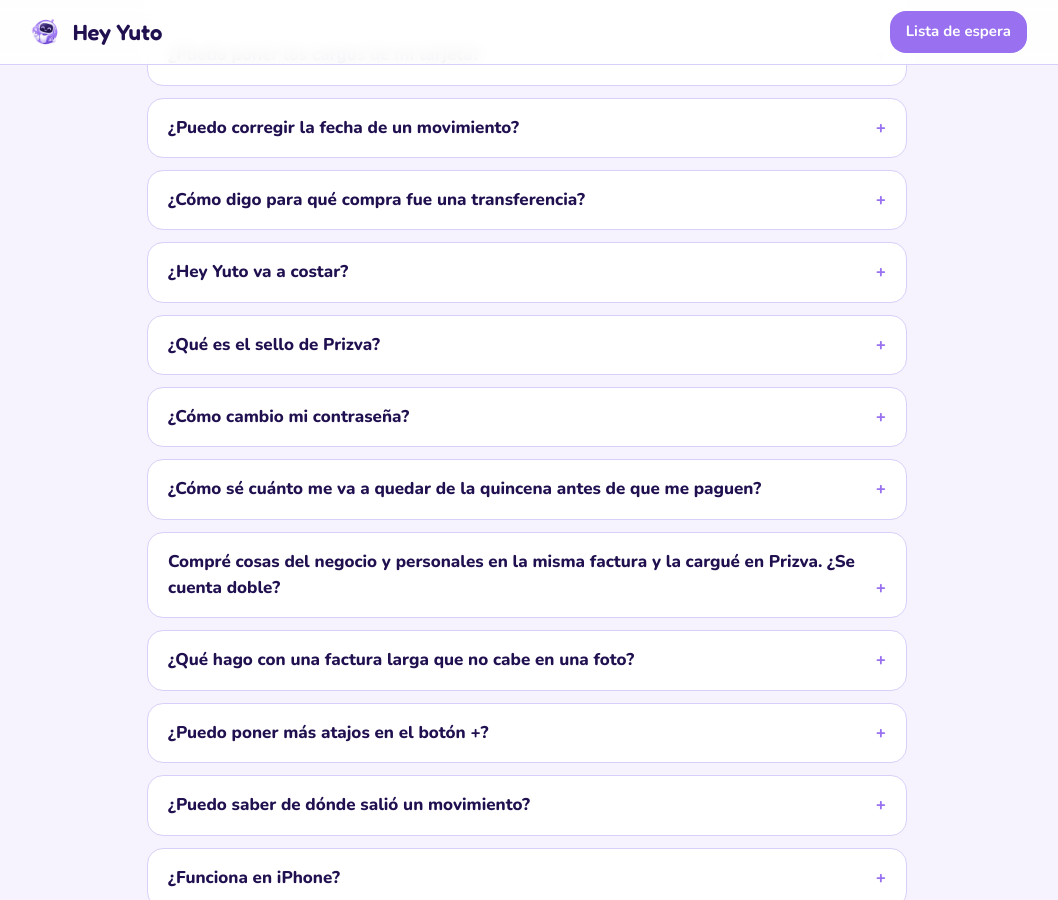
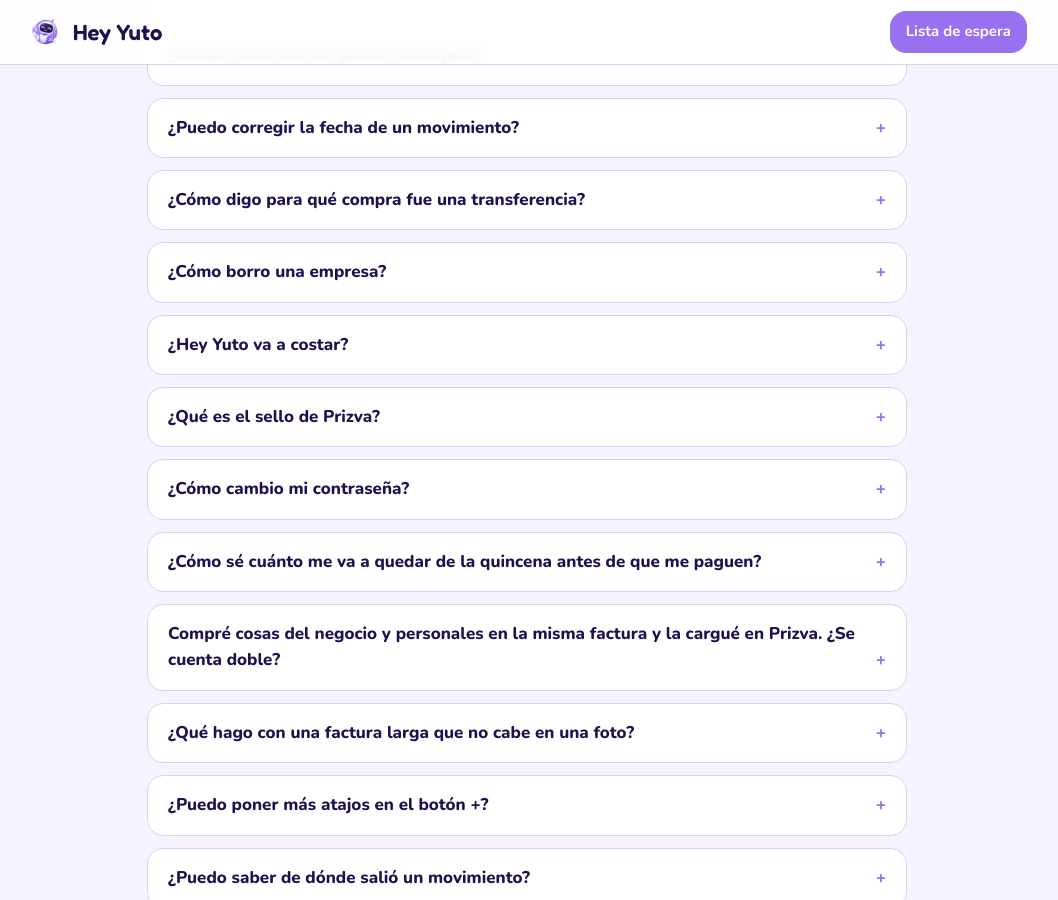
Before and after one commit to Dacoca34/yuto-legal, a Jekyll site: the page index.html, which Jekyll copies as it is, in a window 1280 px wide and 900 px high, scrolled down 4337 px. Shown: the whole window, without its empty margins (113-1171 px from the left). Built offline with Jekyll 4.4.1, drawn with Linux system fonts in a browser that asks for light colours; part of the change alters nothing that is shown.

Commit message:
FAQ: como borro una empresa (0.70)
Co-Authored-By: Claude Opus 5.5 <noreply@anthropic.com>

```diff
--- a/index.html
+++ b/index.html
@@ -82,6 +82,7 @@
   <details><summary>¿Puedo poner los cargos de mi tarjeta?</summary><p>Sí: cada cargo con su ITBMS, mensual o anual, y el seguro de saldo deudor como % de lo que debes. En cada corte te los pone para confirmar.</p></details>
   <details><summary>¿Puedo corregir la fecha de un movimiento?</summary><p>Sí. En Inicio, deja presionado el movimiento y toca Editar: arriba está la fecha. Ahí mismo cambias el monto, la categoría o lo divides en partes.</p></details>
   <details><summary>¿Cómo digo para qué compra fue una transferencia?</summary><p>Deja presionada la transferencia en Inicio. Yuto te sugiere la compra de la cuenta a la que pasaste la plata, del mismo día o los dos siguientes; toca "Ligar" o elige otra. Solo es para que lo veas: no cambia ningún saldo.</p></details>
+  <details><summary>¿Cómo borro una empresa?</summary><p>En Finanzas → Categorías, toca la empresa y la papelera. Antes de borrarla puedes exportar su Excel. Tu plata no se mueve: sus movimientos se quedan en sus cuentas sin categoría, las cuentas del negocio pasan a personales y sus recurrentes se quedan sin categoría o en la que elijas. Si la usas en Prizva, también se borra allá; y si la borras en Prizva, Yuto te pregunta qué hacer con lo que tenía.</p></details>
   <details><summary>¿Hey Yuto va a costar?</summary><p>Va a tener dos planes, Básico y Pro, con 30 días de Pro gratis para probar. Te vamos a avisar antes; hoy todo sigue igual.</p></details>
   <details><summary>¿Qué es el sello de Prizva?</summary><p>Prizva es la app para calcular costos, precios e inventario de tu negocio, con la misma cuenta de Yuto. Lo que vendes o compras allá llega solo a Yuto con ese sello. En Resumen, en tu negocio, ves cuánto te costó hacer lo vendido y tu ganancia real.</p></details>
   <details><summary>¿Cómo cambio mi contraseña?</summary><p>En Ajustes → Cuenta → "Cambiar contraseña": escribe la actual y la nueva dos veces. Si no te acuerdas de la actual, cierra sesión y en la pantalla de entrada toca "¿Olvidaste tu contraseña?"; te llega un correo para poner una nueva.</p></details>
```
